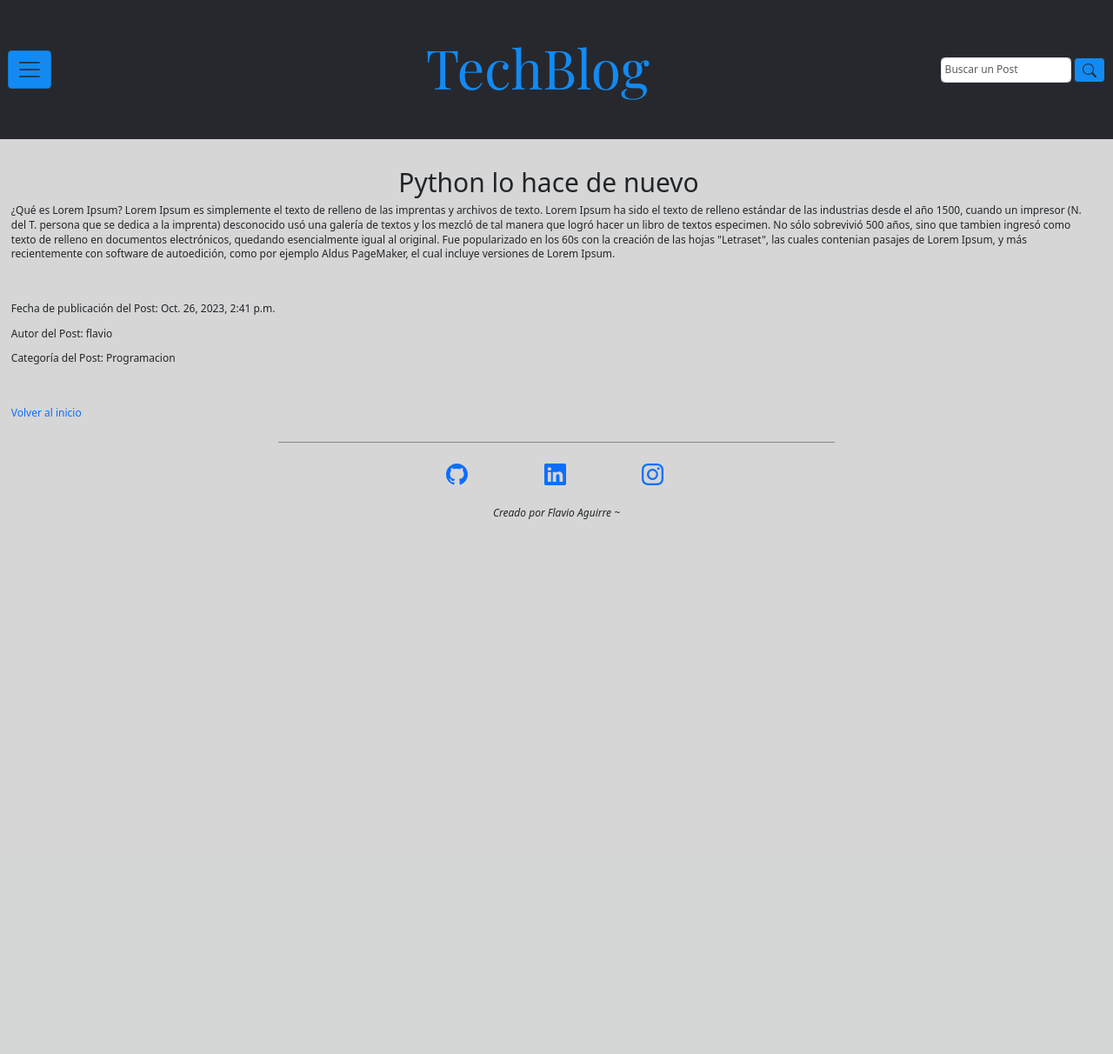
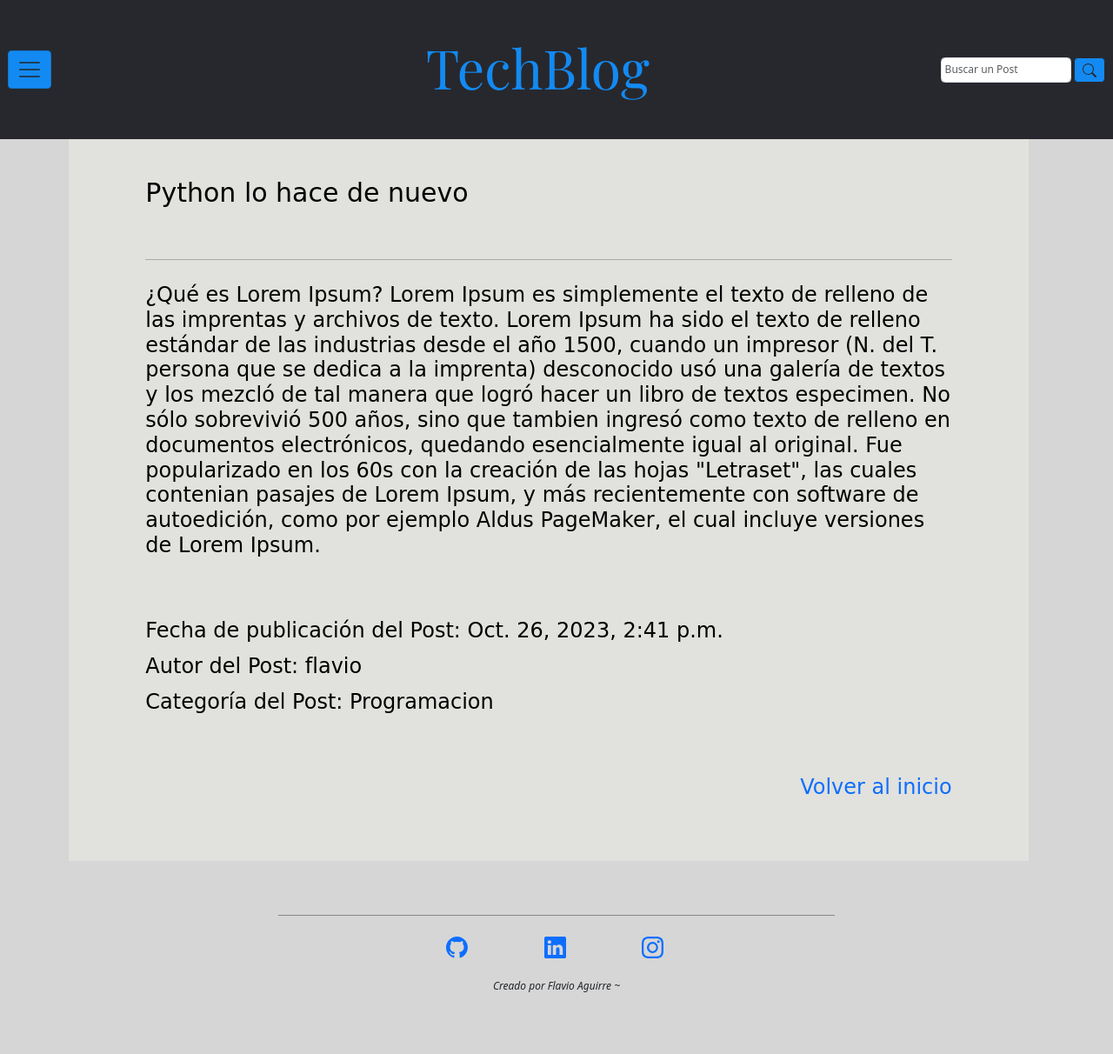
Before and after one commit to flavioaguirre/Tercera-pre-entrega-Aguirre, a Django app: page /inicio_blog/1 in a window 1280 px wide. Shown: the whole page at 87% size. Before the commit the page ends 597 px from the top, so only its background shows below. Run offline with Django 4.2, Linux system fonts and the light colour scheme; data comes from the database, SQL or seed files in the repository; both versions use the stored data as it was after the commit; parts of the project's set-up code (start-up, migrations or seed data) failed here and were passed over.

Commit message:
Fin maquetado final detalle  Posteos 1

```diff
--- a/inicio_blog/models.py
+++ b/inicio_blog/models.py
@@ -4,7 +4,7 @@ from django.contrib.auth.models import User
 
 class Posteos(models.Model):
     titulo_posteo = models.CharField(max_length=100)
-    descripcion_posteo = models.CharField(max_length=120)
+    descripcion_posteo = models.CharField(max_length=150)
     # imagen_posteo = models.ImageField(
     #     upload_to='./static/assets/img/inicio_blog/')
     redaccion_posteo = models.TextField()
--- a/inicio_blog/static/css/styles.css
+++ b/inicio_blog/static/css/styles.css
@@ -12,7 +12,7 @@
     --spacing-large: 7em;
     --spacing-medium: 2.4em;
     --spacing-small: 2em;
-    --spacing-xsmall: 1em;
+    --spacing-xsmall: 1.2em;
     --spacing-xxsmall: .3em;
 
     /* Font-Family */
@@ -165,7 +165,7 @@ btn-check:checked+.btn, .btn.active, .btn.show, .btn:first-child:active, :not(.b
 /* -------------  main */
 .contenedor-main{
     margin-top: var(--spacing-large);
-    padding: 4%;
+    padding: 4% 6%;
     display: flex;
 }
 /* -------------- Fin main */
@@ -227,6 +227,7 @@ article.contenedor-article{
 
 /* footer */
 .container-footer{
+    height: 20vh;
     padding: var(--spacing-small);
     margin-left:25%;
     border-top: 1px solid var(--alternative);
@@ -269,7 +270,7 @@ article.contenedor-article{
     display: flex;
     justify-content: flex-end;
     gap: var(--spacing-xxsmall);
-    margin: 7% 4% 0 0;
+    margin: 6% 4% 0 0;
     font-size: var(--text-base);
 }
 
@@ -277,6 +278,21 @@ article.contenedor-article{
     font-size: var(--text-xsmall);
 }
 
-.btn_grupo-botones-card:hover{
-    background: none;
+/* .btn_grupo-botones-card:hover{
+    background: ;
+} */
+
+/* ------ section Posteo completo */
+.container-posteo{
+    color: #000;
+    padding: var(--spacing-medium) 8%;
+    background: #e1e1dd;
+    font-size: var(--text-base);
+    font-family: cursive;
+    line-height: var(--spacing-xsmall);
 }
+
+.hr_posteo_completo{
+    margin-top: var(--spacing-medium);
+    padding: var(--spacing-xxsmall);
+}
--- a/inicio_blog/templates/inicio_blog/mis_posts.html
+++ b/inicio_blog/templates/inicio_blog/mis_posts.html
@@ -20,8 +20,8 @@
                                             <p class="card-text">{{ posteo.descripcion_posteo }}</p>
                                             <p class="card-text"><small class="text-body-secondary">{{ posteo.fecha_posteo }}</small></p>
                                             <div class="grupo-botones-card">
-                                                <button type="button" class="btn btn_grupo-botones-card btn-primary">Modificar</button>
-                                                <button type="button" class="btn btn_grupo-botones-card btn-danger">Borrar</button>
+                                                <button type="button" class="btn btn_grupo-botones-card btn-primary"> Modificar </button>
+                                                <button type="button" class="btn btn_grupo-botones-card btn-danger"> Borrar </button>
                                             </div>
                                         </div>
                                     </div>
--- a/inicio_blog/templates/inicio_blog/posteo.html
+++ b/inicio_blog/templates/inicio_blog/posteo.html
@@ -1,10 +1,11 @@
 {% extends 'base.html' %}
 
 {% block content %}
-  <main style="margin-top: 14%;">
+  <main class="contenedor-main">
     <section class="row contenedor-section p-20 col-md-12">
-      <div class="">
-        <h1 style="text-align:center">{{ posteos.titulo_posteo }}</h1>
+      <div class="container-posteo">
+        <h1>{{ posteos.titulo_posteo }}</h1>
+        <hr class="hr_posteo_completo">
         <p>{{ posteos.redaccion_posteo }}</p>
         <br>
         <br>
@@ -13,7 +14,7 @@
         <p><span>Categoría del Post:  {{ posteos.categoria_posteo }}</span></p>
         <br>
         <br>
-        <a href="./"><p>Volver al inicio</p></a>
+        <a href="#"><p class="text-end">Volver al inicio</p></a>
       </div>
     </section>
   </main>
--- a/templates/base.html
+++ b/templates/base.html
@@ -88,7 +88,7 @@
                         </ul>
                     </div>
                 </div>
-                <h1 class="h1_brand_navbar"><a class="navbar-brand brand_navbar" href="#">TechBlog</a></h1>
+                <h1 class="h1_brand_navbar"><a class="navbar-brand brand_navbar" href={% url "inicio_blog" %}>TechBlog</a></h1>
                 <form class="d-flex" role="search">
                     <input class="form-control me-1" type="search" placeholder="Buscar un Post" name="titulo_posteo" aria-label="Search">
                     <button class="btn btn-outline-success" type="submit">
```
Also changed, not shown: db.sqlite3, inicio_blog/migrations/0018_alter_posteos_descripcion_posteo.py (added).
